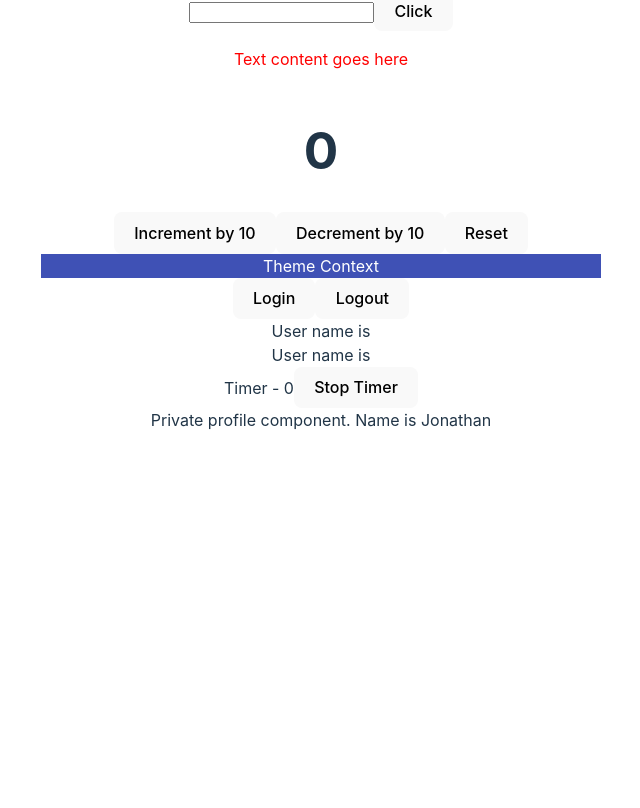
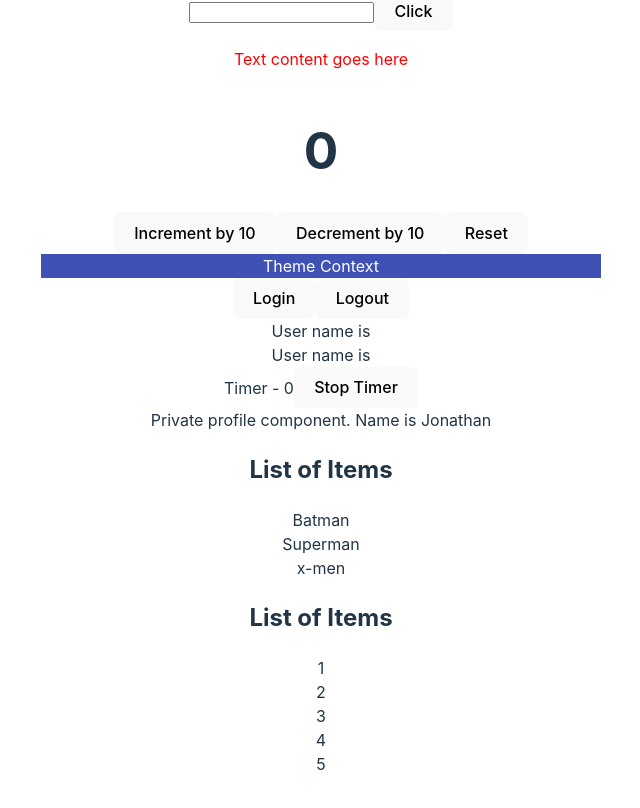
Before and after one commit to goodwill80/Refresher_react_typescript, a React (Vite) app: page / in a window 1280 px wide. Shown: the part 441-1249 px from the top of the page, without its empty margins (319-959 px from the left). Before the commit the page ends 905 px from the top, so only its background shows below. Built offline with nearby package versions, Linux system fonts and the light colour scheme.

Commit message:
added generics typing

```diff
--- a/src/App.tsx
+++ b/src/App.tsx
@@ -15,6 +15,7 @@
 import MutableRef from './components/ref/MutableRef';
 import Private from './components/componentProps/Private';
 import Profile from './components/componentProps/Profile';
+import List from './components/generics/List';
 
 function App() {
   const personName = {
@@ -60,6 +61,11 @@
       <UserComp />
       <MutableRef />
       <Private isLoggedIn={true} component={Profile} />
+      <List
+        items={['Batman', 'Superman', 'x-men']}
+        onClick={(item) => console.log(item)}
+      />
+      <List items={[1, 2, 3, 4, 5]} onClick={(item) => console.log(item)} />
     </>
   );
 }
--- /dev/null
+++ b/src/components/generics/List.tsx
@@ -0,0 +1,21 @@
+type ListProps<T> = {
+  items: T[];
+  onClick: (value: T) => void;
+};
+
+const List = <T extends number | string>({ items, onClick }: ListProps<T>) => {
+  return (
+    <div>
+      <h2>List of Items</h2>
+      {items.map((item, index) => {
+        return (
+          <div key={index} onClick={() => onClick(item)}>
+            {item}
+          </div>
+        );
+      })}
+    </div>
+  );
+};
+
+export default List;
```
